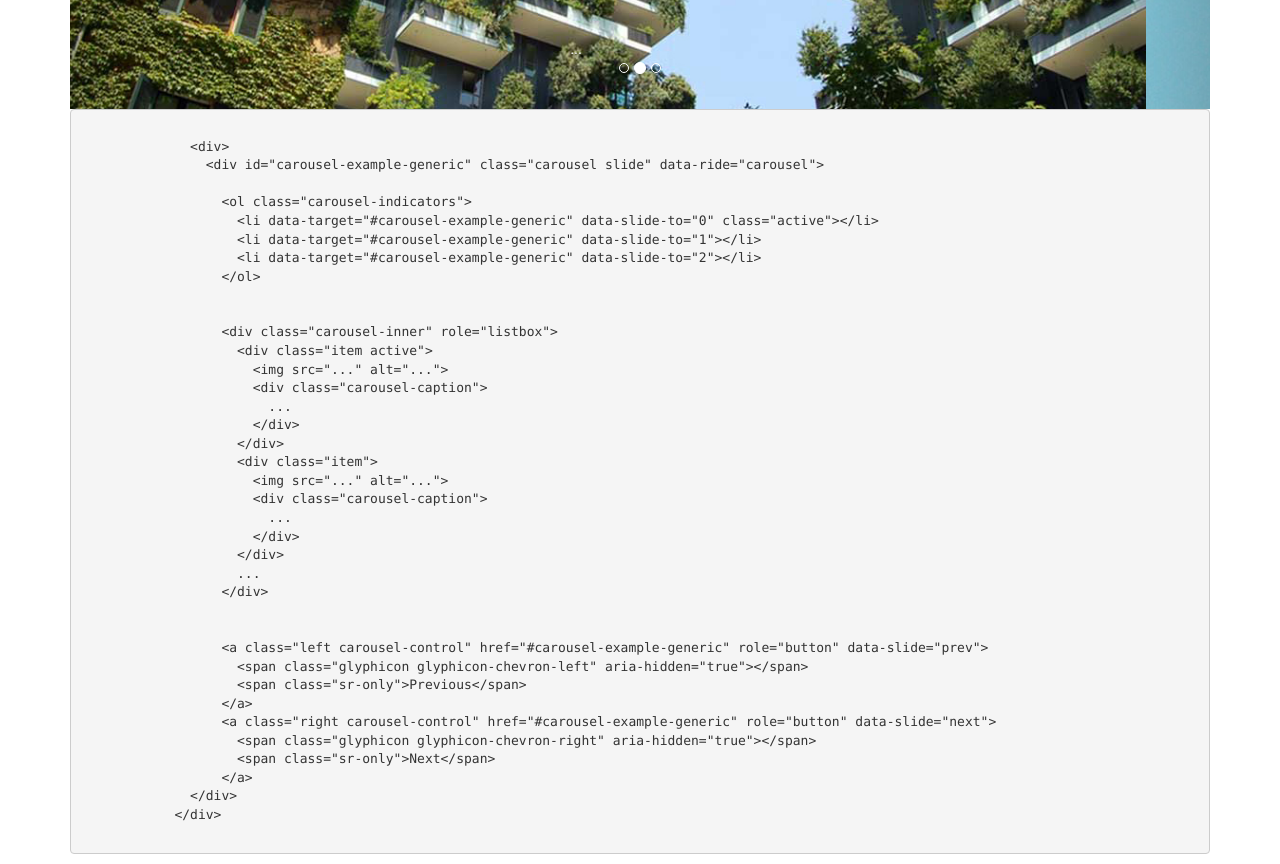
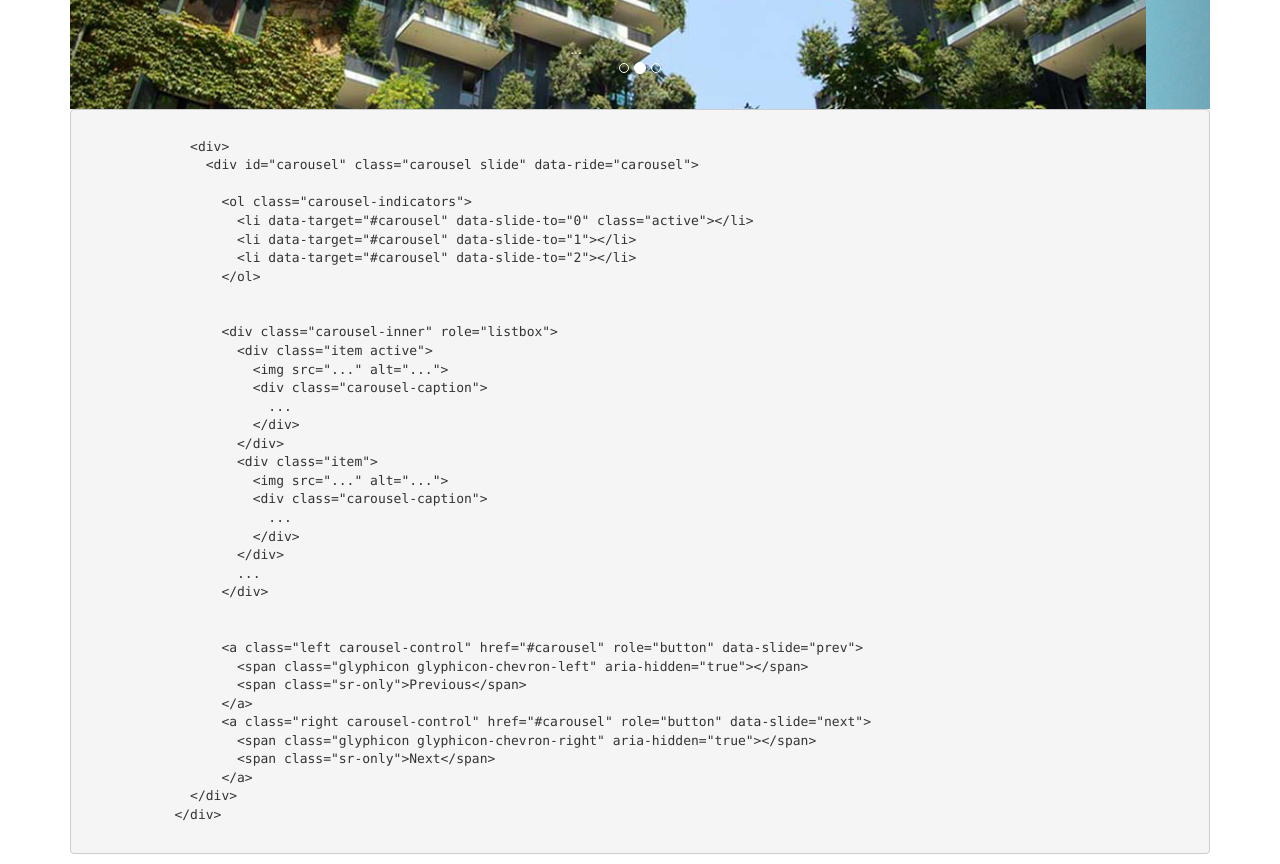
Before and after one commit to megancoyle/javascript-library, a website: page index.html in a window 1280 px wide. Shown: the part 2980-3844 px from the top of the page. Drawn offline with nearby package versions, Linux system fonts and the light colour scheme.

Commit message:
Fix carousel bug

```diff
--- a/index.html
+++ b/index.html
@@ -295,12 +295,12 @@
         <!-- Carousels -->
         <h2 id="carousels">Carousels</h2
           <div>
-            <div id="carousel-example-generic" class="carousel slide" data-ride="carousel">
+            <div id="carousel" class="carousel slide" data-ride="carousel">
               <!-- Indicators -->
               <ol class="carousel-indicators">
-                <li data-target="#carousel-example-generic" data-slide-to="0" class="active"></li>
-                <li data-target="#carousel-example-generic" data-slide-to="1"></li>
-                <li data-target="#carousel-example-generic" data-slide-to="2"></li>
+                <li data-target="#carousel" data-slide-to="0" class="active"></li>
+                <li data-target="#carousel" data-slide-to="1"></li>
+                <li data-target="#carousel" data-slide-to="2"></li>
               </ol>
 
               <!-- Wrapper for slides -->
@@ -326,23 +326,23 @@
               </div>
 
               <!-- Controls -->
-              <a class="left carousel-control" href="#carousel-example-generic" role="button" data-slide="prev">
+              <a class="left carousel-control" href="#carousel" role="button" data-slide="prev">
                 <span class="glyphicon glyphicon-chevron-left" aria-hidden="true"></span>
                 <span class="sr-only">Previous</span>
               </a>
-              <a class="right carousel-control" href="#carousel-example-generic" role="button" data-slide="next">
+              <a class="right carousel-control" href="#carousel" role="button" data-slide="next">
                 <span class="glyphicon glyphicon-chevron-right" aria-hidden="true"></span>
                 <span class="sr-only">Next</span>
               </a>
           </div>
           <pre><code>
               &lt;div&gt;
-                &lt;div id="carousel-example-generic" class="carousel slide" data-ride="carousel"&gt;
+                &lt;div id="carousel" class="carousel slide" data-ride="carousel"&gt;
                   <!-- Indicators -->
                   &lt;ol class="carousel-indicators"&gt;
-                    &lt;li data-target="#carousel-example-generic" data-slide-to="0" class="active"&gt;&lt;/li&gt;
-                    &lt;li data-target="#carousel-example-generic" data-slide-to="1"&gt;&lt;/li&gt;
-                    &lt;li data-target="#carousel-example-generic" data-slide-to="2"&gt;&lt;/li&gt;
+                    &lt;li data-target="#carousel" data-slide-to="0" class="active"&gt;&lt;/li&gt;
+                    &lt;li data-target="#carousel" data-slide-to="1"&gt;&lt;/li&gt;
+                    &lt;li data-target="#carousel" data-slide-to="2"&gt;&lt;/li&gt;
                   &lt;/ol>
 
                   <!-- Wrapper for slides -->
@@ -363,11 +363,11 @@
                   &lt;/div&gt;
 
                   <!-- Controls -->
-                  &lt;a class="left carousel-control" href="#carousel-example-generic" role="button" data-slide="prev"&gt;
+                  &lt;a class="left carousel-control" href="#carousel" role="button" data-slide="prev"&gt;
                     &lt;span class="glyphicon glyphicon-chevron-left" aria-hidden="true"&gt;&lt;/span&gt;
                     &lt;span class="sr-only"&gt;Previous&lt;/span&gt;
                   &lt;/a&gt;
-                  &lt;a class="right carousel-control" href="#carousel-example-generic" role="button" data-slide="next"&gt;
+                  &lt;a class="right carousel-control" href="#carousel" role="button" data-slide="next"&gt;
                     &lt;span class="glyphicon glyphicon-chevron-right" aria-hidden="true"&gt;&lt;/span&gt;
                     &lt;span class="sr-only"&gt;Next&lt;/span&gt;
                   &lt;/a&gt;
--- a/js/utils.js
+++ b/js/utils.js
@@ -1,7 +1,7 @@
 jQuery(document).ready(function($){
 
 		// Smooth Scrolling
-		$('a[href*="#"]:not([href="#"])').click(function() {
+		$('a[href*="#"]:not([href="#"]):not([href="#carousel"])').click(function() {
 	    if (location.pathname.replace(/^\//,'') == this.pathname.replace(/^\//,'') && location.hostname == this.hostname) {
 	      var target = $(this.hash);
 	      target = target.length ? target : $('[name=' + this.hash.slice(1) +']');
```
Also changed, not shown: scripts.min.js.
